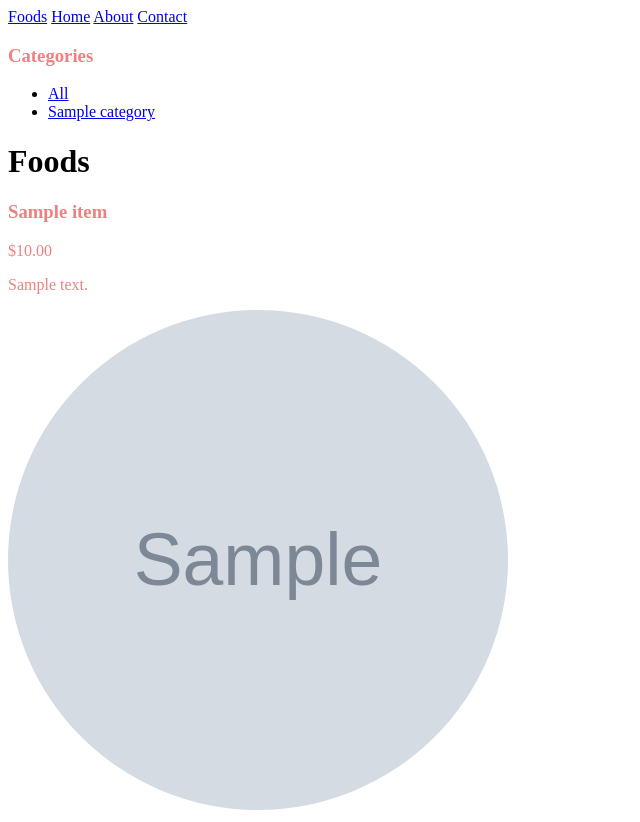
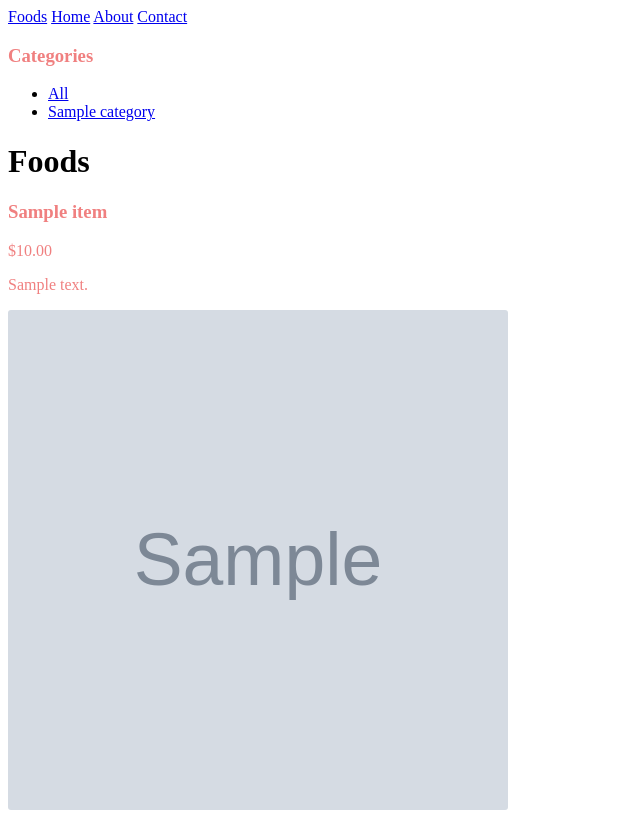
Before and after one commit to cjuanito797/groupProject, a Django app: page /chinesseRestaurant/foods/ in a window 1280 px wide. Shown: the whole page, without its empty margins (0-640 px from the left). Run offline with Django 3.2, Linux system fonts and the light colour scheme; tables that the repository leaves empty hold one stand-in row (values such as "Sample post"); grey boxes marked "Sample" are stand-in pictures.

Commit message:
Update main.css

```diff
--- a/chinesseRestaurant/static/css/main.css
+++ b/chinesseRestaurant/static/css/main.css
@@ -42,7 +42,7 @@ a:hover{
   }
 
 img {
-  border-radius: 50%;
+  border-radius: 3px;
 
 }
 
```
